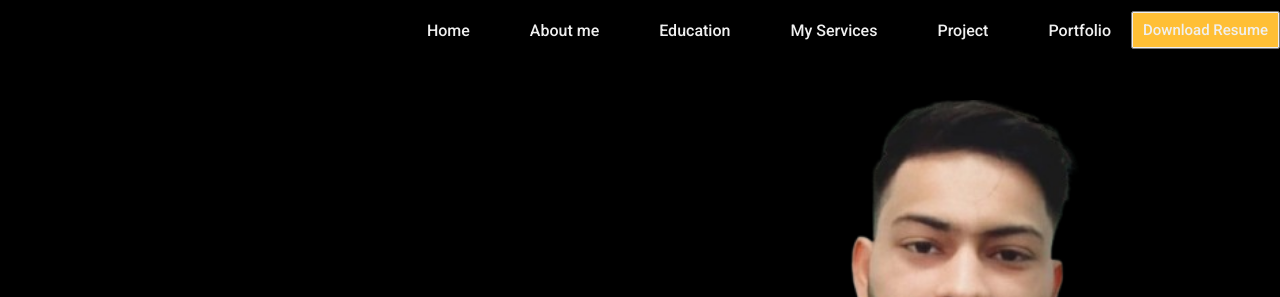
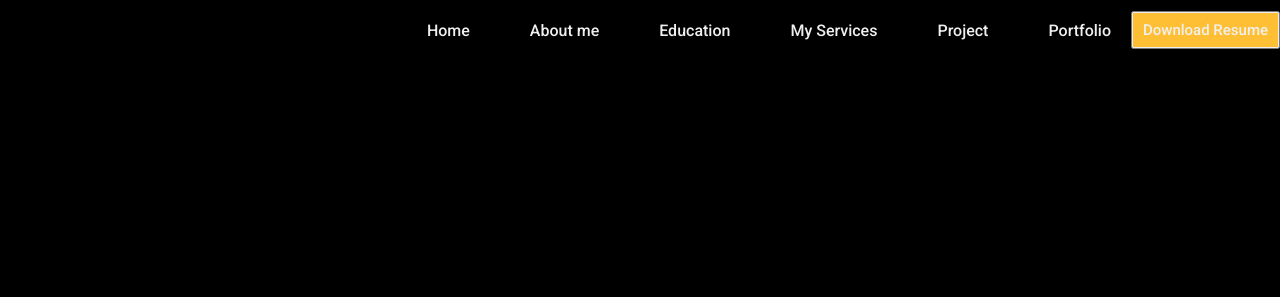
Before and after one commit to shubhsharma2004/portfolio, a plain HTML site: page index.html in a window 1280 px wide. Shown: the top 297 px of the page. Drawn offline with nearby package versions, Linux system fonts and the light colour scheme.

Commit message:
Update index.html

```diff
--- a/index.html
+++ b/index.html
@@ -63,7 +63,7 @@
       </div>
     </div>
     <div class="width-50">
-      <img src="Images/1738130364165-removebg-preview.png" alt="Shubham Sharma" style="max-width:100%; height: auto;">
+    <!--  <img src="Images/1738130364165-removebg-preview.png" alt="Shubham Sharma" style="max-width:100%; height: auto;"> -->
     </div>
   </div>
   </div>
```
